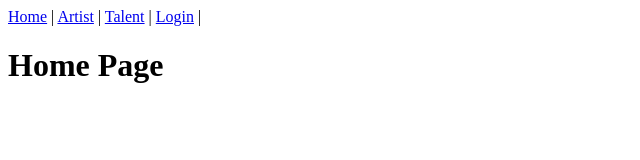
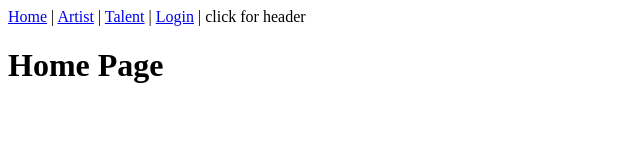
Before and after one commit to snolan-ethika/nuxt-stuff, a Nuxt app: page / in a window 1280 px wide. Shown: the top 160 px of the page, without its empty margins (0-640 px from the left). Built offline with nearby package versions, Linux system fonts and the light colour scheme.

Commit message:
- added click to setting header?

```diff
--- a/components/Nav.vue
+++ b/components/Nav.vue
@@ -1,15 +1,18 @@
 <script setup lang="ts">
 import { userStore } from '~/stores/user'
 const { header } = useHeaderComp()
-header().setHeader({
-  title: 'test',
-  transparent: true
-})
-const something = header().header
-console.log('something', something)
 
 const theUser = userStore.getUser()
 const user: any = ref(theUser)
+
+const doSomething = () => {
+  header().setHeader({
+    title: 'test',
+    transparent: true
+  })
+  const something = header().header
+  console.log('something', something.value?.title)
+}
 
 watch(userStore.state, (value) => {
   user.value = value?.user
@@ -26,6 +29,7 @@ watch(userStore.state, (value) => {
   <RouterLink v-if="user?.name" to="/clients/profile">Profile</RouterLink>
   <RouterLink v-if="!user?.name" to="/clients/login">Login</RouterLink>
   |
+  <a @click="doSomething()">click for header</a>
 </template>
 
 <style scoped>
```
